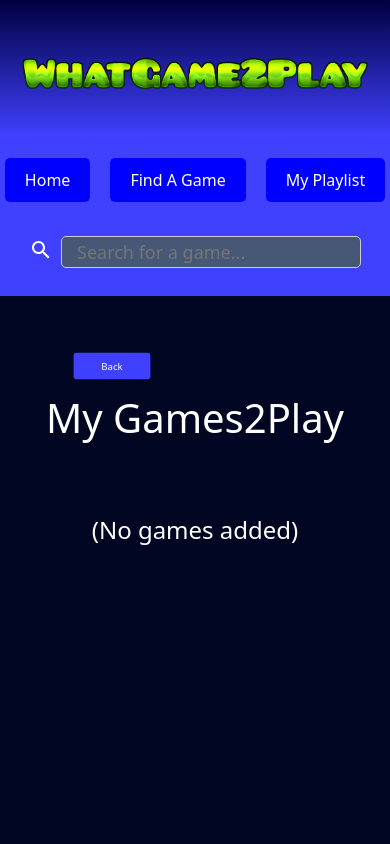
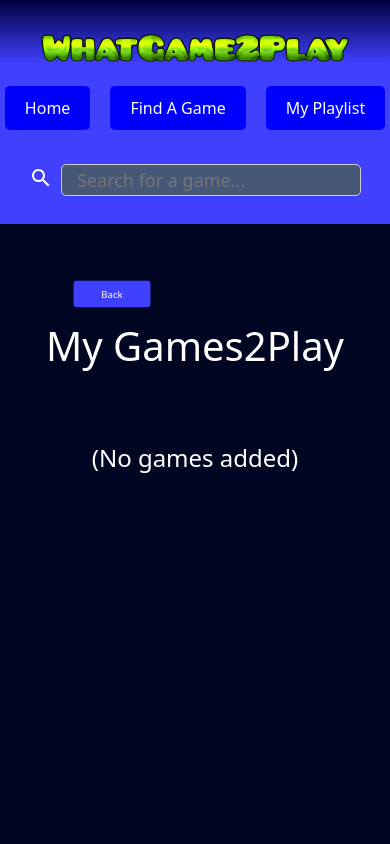
Before and after one commit to mlemoine28/whatgame2play2, a React (Vite) app: page /playlist in a window 390 px wide. Shown: the top 844 px of the page. Built offline with nearby package versions, Linux system fonts and the light colour scheme.

Commit message:
Fixed header image directly, rather than div

```diff
--- a/src/App.jsx
+++ b/src/App.jsx
@@ -11,7 +11,6 @@ import DetailsPage from "./Components/DetailsPage/DetailsPage";
 import EnableScroll from "./Components/EnableScroll/EnableScroll";
 import PlaylistPage from "./Components/PlaylistPage/PlaylistPage";
 import { PlaylistProvider } from "./assets/Contexts/PlaylistContext";
-
 
 function App() {
   return (
--- a/src/Components/Header/Header.jsx
+++ b/src/Components/Header/Header.jsx
@@ -15,6 +15,7 @@ function Header() {
     <div className={styles.container}>
       <div className={styles.headerstyle}>
         <img
+        className={styles.img}
           src={TitleImage}
           alt="WhatGame2Play"
           onClick={backToHomeClick}
--- a/src/Components/Header/Header.module.css
+++ b/src/Components/Header/Header.module.css
@@ -3,38 +3,15 @@
    justify-content: center;
   align-items: center;
     padding-top: 2rem;
+
   }
 
   .container {
     background-image: linear-gradient(#000040, #4040FF);
   }
 
-  @media (max-width: 1156px) {
-    .headerstyle {
-      scale: 80%;
+  @media (max-width: 1013px) {
+    .img {
+      width: 80%;
     }
   }
-
-  @media (max-width: 834px) {
-    .headerstyle {
-      scale: 65%;
-    }
-  }
-
-  @media (max-width: 655px) {
-    .headerstyle {
-      scale: 50%;
-    }
-  }
-
-  @media (max-width: 506px) {
-    .headerstyle {
-      scale: 40%;
-    }
-  }
-
-  @media (max-width: 413px) {
-    .headerstyle {
-        scale: 35%;
-    }
-  }
```
